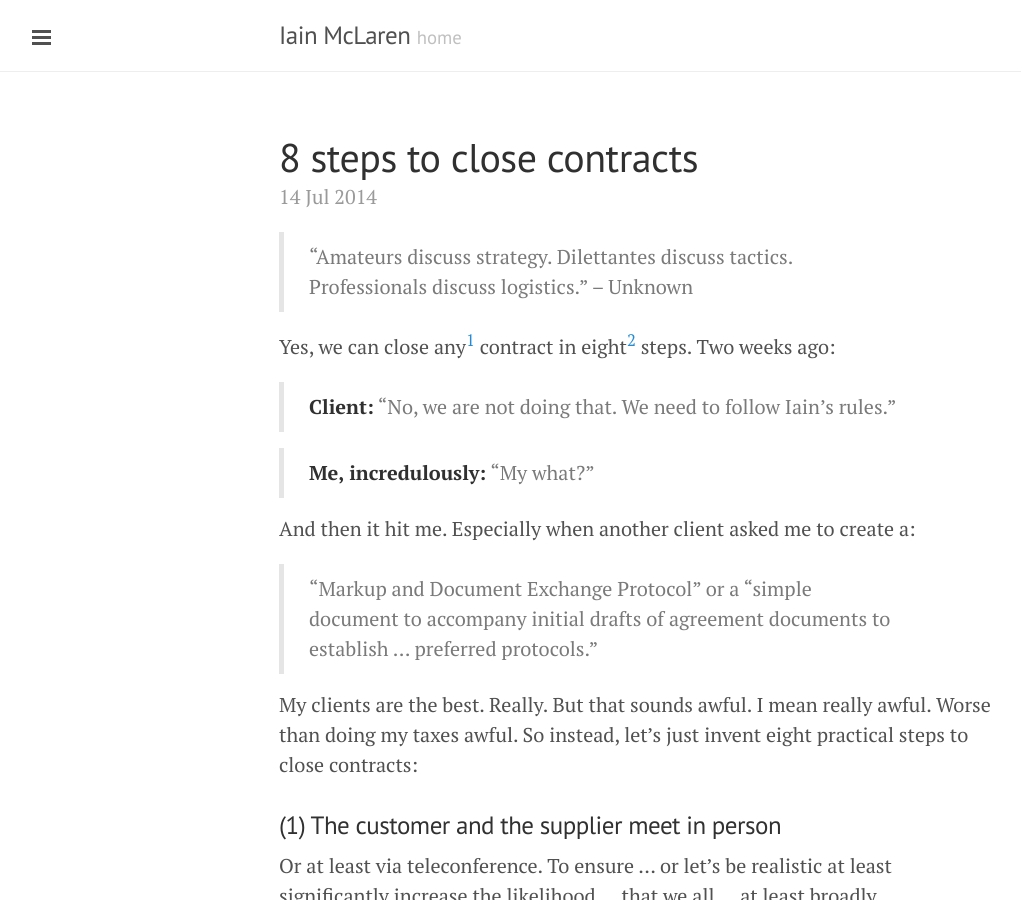
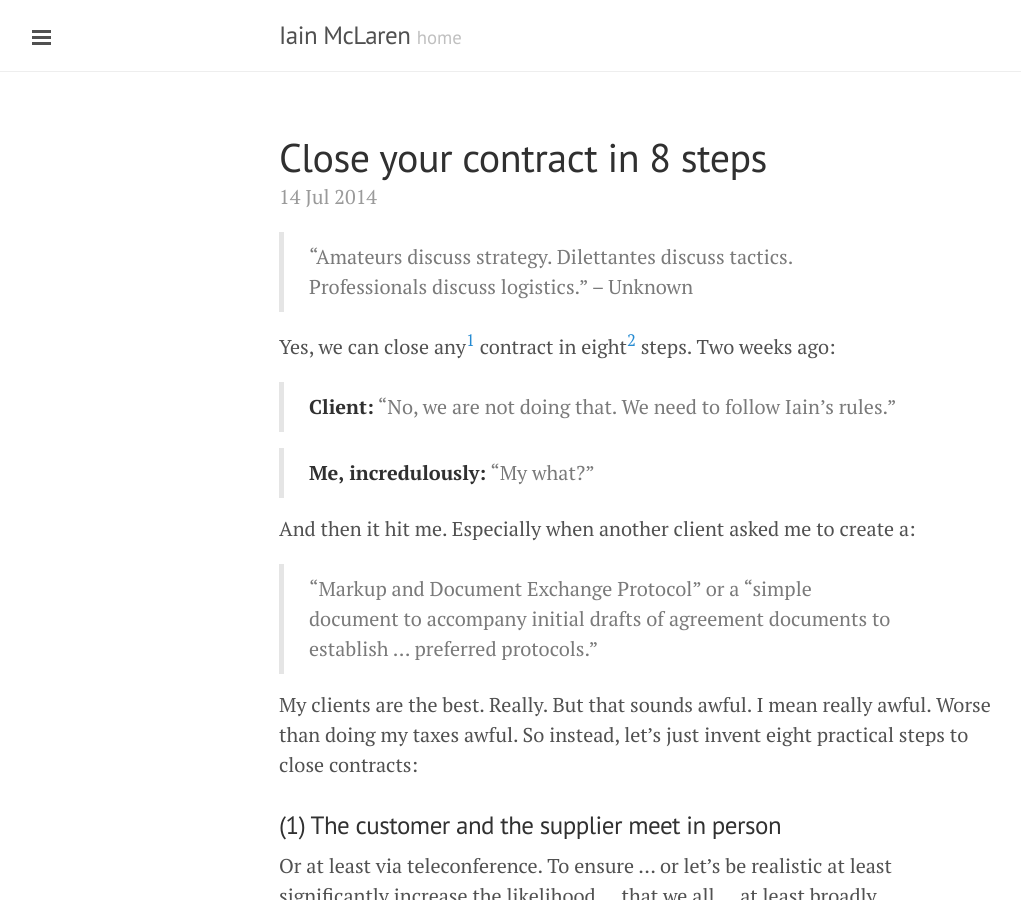
Before and after one commit to imclaren/blog, a Jekyll site: the page built from _posts/2014-07-14-8-steps.md, in a window 1280 px wide and 900 px high. Shown: the whole window, without its empty margins (1-1022 px from the left). Built offline with Jekyll 4.4.1, drawn with Linux system fonts in a browser that asks for light colours; Markdown is read by kramdown in place of the engine named in the settings.

Commit message:
Adding pages 17

```diff
--- a/_posts/2014-07-14-8-steps.md
+++ b/_posts/2014-07-14-8-steps.md
@@ -1,6 +1,6 @@
 ---
 layout: post
-title: 8 steps to close contracts
+title: Close your contract in 8 steps
 ---
 
 > “Amateurs discuss strategy. Dilettantes discuss tactics. Professionals discuss logistics.” -- Unknown
```
